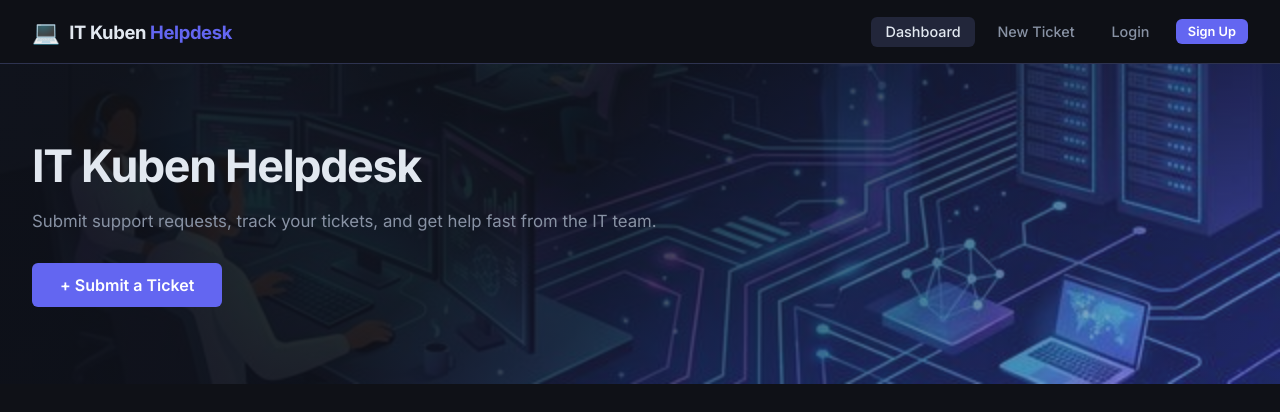
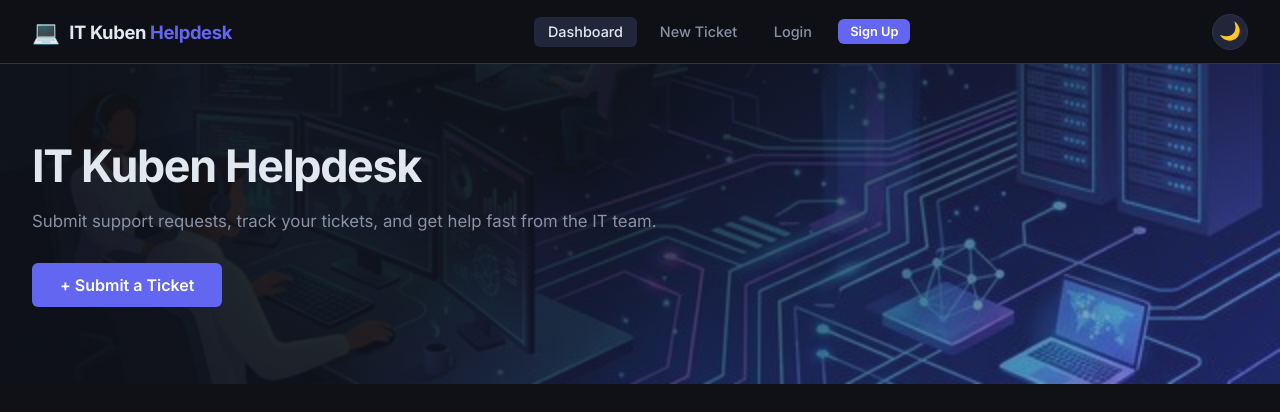
Before and after one commit to ssqueezylemonpie/HelpDesk, a Flask app: page / in a window 1280 px wide. Shown: the top 412 px of the page. Run offline with Flask 3, Linux system fonts and the light colour scheme; data that the repository does not hold is empty.

Commit message:
lightmode option

```diff
--- a/static/css/style.css
+++ b/static/css/style.css
@@ -103,6 +131,32 @@ body {
     color: var(--text);
     font-size: 1.5rem;
     cursor: pointer;
+}
+
+/* ============================
+   Theme Toggle Button
+   ============================ */
+.theme-toggle {
+    display: flex;
+    align-items: center;
+    justify-content: center;
+    width: 36px;
+    height: 36px;
+    border-radius: 50%;
+    border: 1px solid var(--border);
+    background: var(--surface-alt);
+    color: var(--text);
+    cursor: pointer;
+    font-size: 1.1rem;
+    transition: background var(--transition), border-color var(--transition),
+                transform var(--transition), box-shadow var(--transition);
+    flex-shrink: 0;
+}
+
+.theme-toggle:hover {
+    background: var(--border);
+    transform: scale(1.1);
+    box-shadow: 0 0 10px var(--accent-glow);
 }
 
 /* ============================
--- a/templates/base.html
+++ b/templates/base.html
@@ -27,6 +27,7 @@
                 <li><a href="/register" class="btn btn-primary btn-sm" style="margin-left: 0.25rem;">Sign Up</a></li>
             {% endif %}
         </ul>
+        <button class="theme-toggle" id="theme-toggle" aria-label="Toggle light/dark mode" title="Toggle light/dark mode">🌙</button>
         <button class="nav-toggle" id="nav-toggle" aria-label="Toggle navigation">&#9776;</button>
     </nav>
 
@@ -49,14 +50,38 @@
     </footer>
 
     <script>
-        // Mobile nav toggle
+        // ── Theme Toggle ──────────────────────────────
+        const html = document.documentElement;
+        const themeBtn = document.getElementById('theme-toggle');
+
+        // Apply saved theme on load
+        const savedTheme = localStorage.getItem('theme') || 'dark';
+        if (savedTheme === 'light') {
+            html.setAttribute('data-theme', 'light');
+            themeBtn.textContent = '☀️';
+        }
+
+        themeBtn.addEventListener('click', () => {
+            const isLight = html.getAttribute('data-theme') === 'light';
+            if (isLight) {
+                html.removeAttribute('data-theme');
+                themeBtn.textContent = '🌙';
+                localStorage.setItem('theme', 'dark');
+            } else {
+                html.setAttribute('data-theme', 'light');
+                themeBtn.textContent = '☀️';
+                localStorage.setItem('theme', 'light');
+            }
+        });
+
+        // ── Mobile nav toggle ─────────────────────────
         const toggle = document.getElementById('nav-toggle');
         const navLinks = document.getElementById('nav-links');
         toggle.addEventListener('click', () => {
             navLinks.classList.toggle('open');
         });
 
-        // Navbar scroll shadow
+        // ── Navbar scroll shadow ──────────────────────
         window.addEventListener('scroll', () => {
             const navbar = document.getElementById('main-navbar');
             if (window.scrollY > 20) {
```
Also changed, not shown: other parts of static/css/style.css (+37 -1 lines), static/images/hero_light.png (added).
